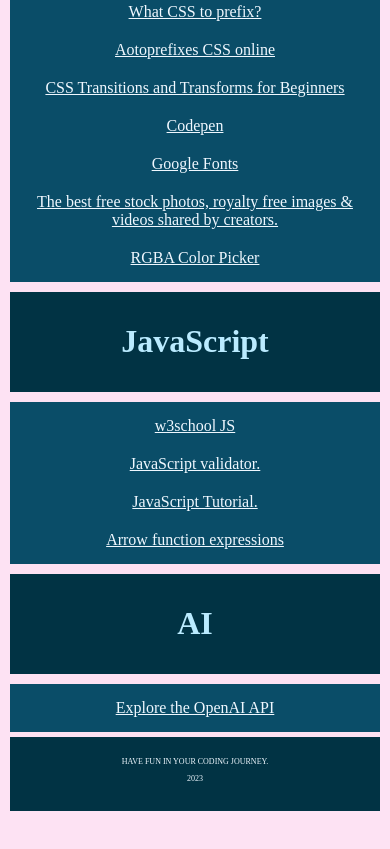
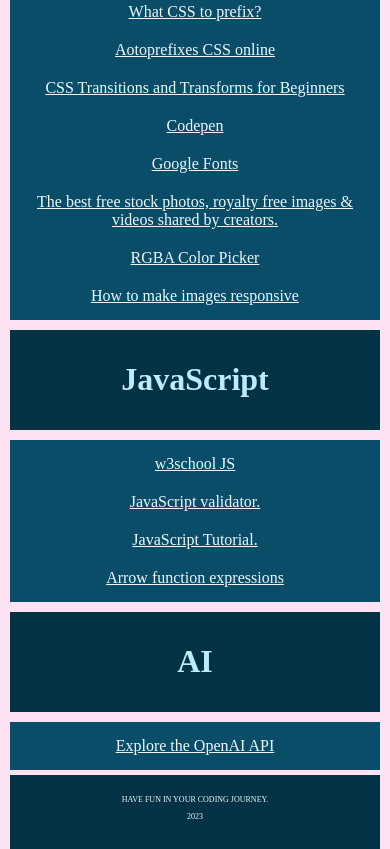
Before and after one commit to EleonoraR/usefullinks, a plain HTML site: page index.html in a window 390 px wide. Shown: the part 959-1808 px from the top of the page. Before the commit the page ends 1770 px from the top, so only its background shows below. Drawn offline with Linux system fonts and the light colour scheme.

Commit message:
Updated index CSS Section
How to make images responsive
https://www.browserstack.com/guide/how-to-make-images-responsive

```diff
--- a/index.html
+++ b/index.html
@@ -51,7 +51,8 @@
         <div><a target="_blank" href="https://fonts.google.com/">Google Fonts</a></div>
         <div><a target="_blank" href="https://www.pexels.com/">The best free stock photos, royalty free images & videos shared by creators.
         </a></div>
-         <div><a target="_blank" href="https://rgbacolorpicker.com/">RGBA Color Picker</a></div>
+        <div><a target="_blank" href="https://rgbacolorpicker.com/">RGBA Color Picker</a></div>
+        <div><a target="_blank" href="https://www.browserstack.com/guide/how-to-make-images-responsive">How to make images responsive</a></div>
     </div>
     <!-------------------------JavaScript SECTION---------------------->
     <div class="container">
```
